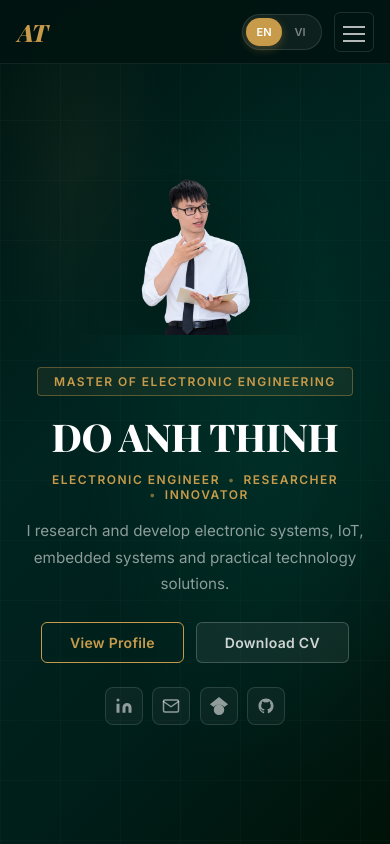
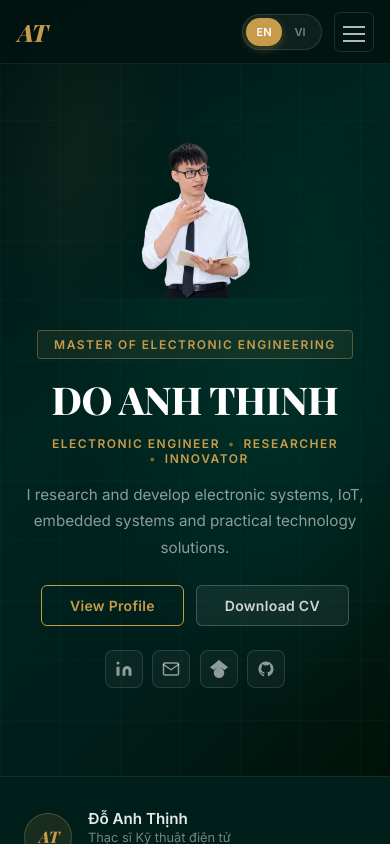
Before and after one commit to profilethinhbi/doanhthinh, a React (Vite) app: page / in a window 390 px wide. Built offline with nearby package versions, Linux system fonts and the light colour scheme; a web font is replaced by a local one.

Commit message:
style: adjust hero section layout, sizing, and alignment for improved responsiveness

```diff
--- a/src/pages/home/HomePage.css
+++ b/src/pages/home/HomePage.css
@@ -4,10 +4,10 @@
 
 .hero-section {
   position: relative;
-  min-height: 100dvh;
+  min-height: 92vh;
   background: linear-gradient(135deg, #001410 0%, #002420 40%, #001e1a 70%, #001208 100%);
   display: flex;
-  align-items: center;
+  align-items: flex-end;
   overflow: hidden;
 }
 
@@ -42,13 +42,13 @@
   z-index: 1;
   display: flex;
   flex-direction: row;
-  align-items: center;
+  align-items: flex-end;
   justify-content: space-between;
   gap: 2rem;
   width: 100%;
   max-width: 1400px;
   margin: 0 auto;
-  padding: calc(var(--nav-height) + 3rem) 4rem 4rem;
+  padding: calc(var(--nav-height) + 2rem) 4rem 0;
 }
 
 /* =========================================
@@ -57,11 +57,14 @@
 
 .hero-content {
   flex: 1;
+  flex-shrink: 1;
+  min-width: 280px;
   display: flex;
   flex-direction: column;
   align-items: flex-start;
   gap: 1.25rem;
-  max-width: 560px;
+  max-width: 440px;
+  padding-bottom: 3rem;
   animation: hero-fade-up 0.8s ease both;
 }
 
@@ -209,8 +212,8 @@
 
 .hero-image-wrap {
   flex-shrink: 0;
-  width: 55%;
-  max-width: 680px;
+  width: 65%;
+  max-width: 850px;
   animation: hero-fade-in 1s ease 0.2s both;
 }
 
```
